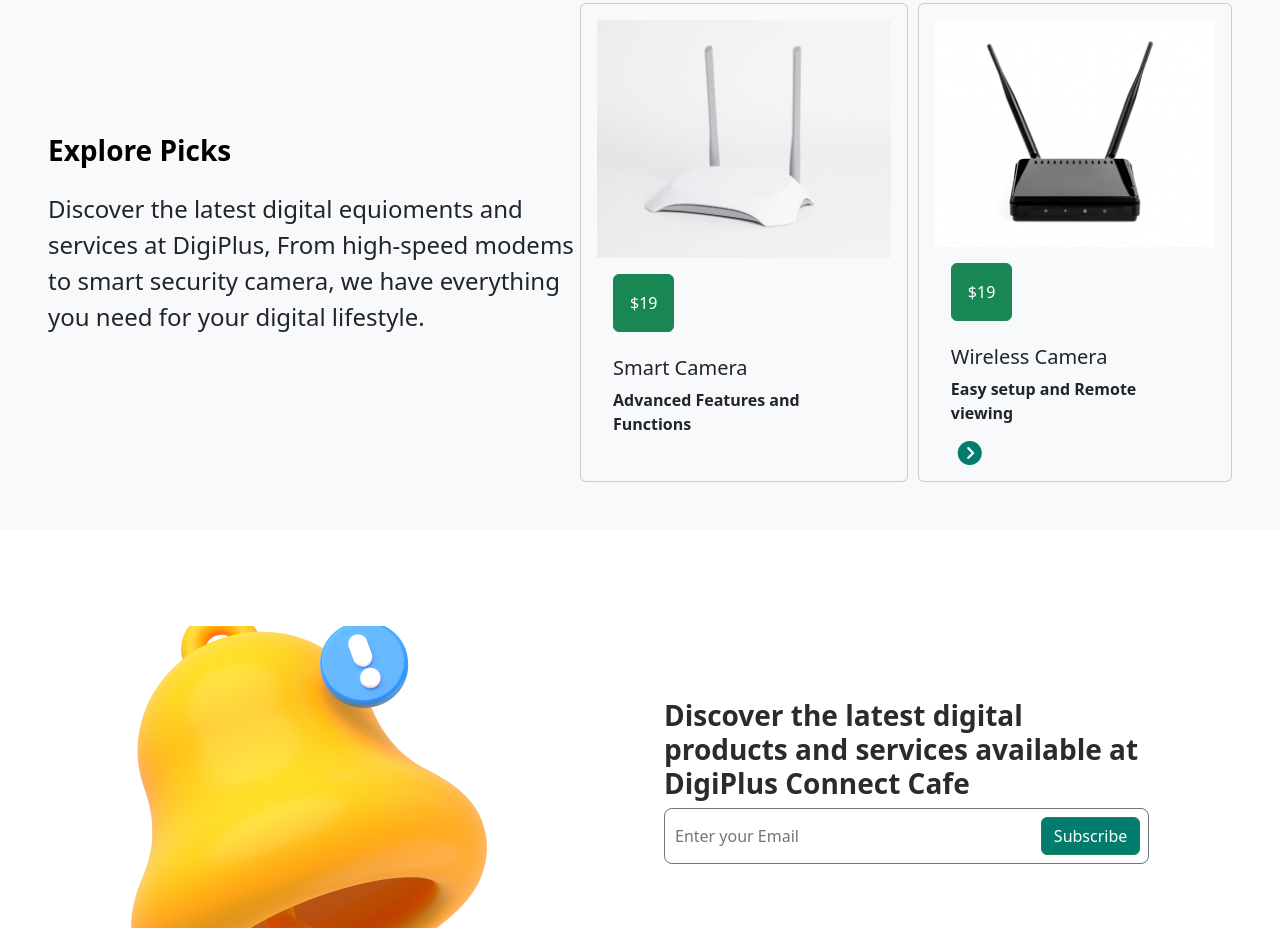
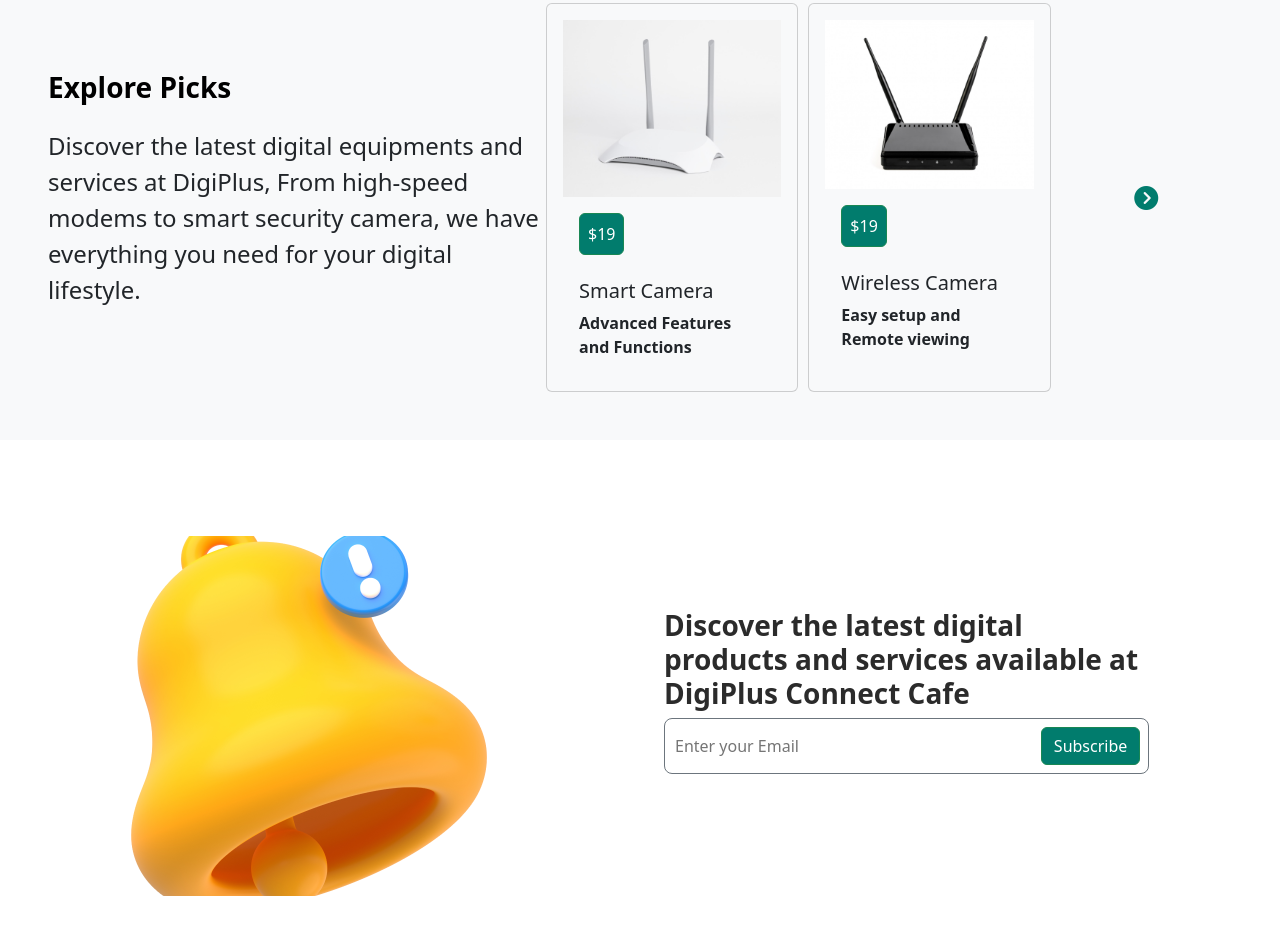
Before and after one commit to Onadotun/Digiplus, a plain HTML site: page index.html in a window 1280 px wide. Shown: the part 1914-2842 px from the top of the page. Drawn offline with nearby package versions, Linux system fonts and the light colour scheme.

Commit message:
Digiplus landing page

```diff
--- a/index.html
+++ b/index.html
@@ -602,8 +602,8 @@
           Explore Picks
         </h3>
 
-        <p class="fs-4" style="font-weight: 400">
-          Discover the latest digital equioments and services at DigiPlus, From
+        <p class="fs-4" style="font-weight: 400; font-size: 1rem">
+          Discover the latest digital equipments and services at DigiPlus, From
           high-speed modems to smart security camera, we have everything you
           need for your digital lifestyle.
         </p>
@@ -617,7 +617,12 @@
             alt="staged-price"
           />
           <div class="card-body">
-            <a href="#" class="btn btn-success mb-4 p-md-3">$19</a>
+            <a
+              href="#"
+              class="btn btn-success mb-4 p-md-2"
+              style="background-color: #017c6d; color: #fff"
+              >$19</a
+            >
             <h5 class="card-title">Smart Camera</h5>
             <p class="card-text fw-semibold">Advanced Features and Functions</p>
           </div>
@@ -630,9 +635,17 @@
             alt="staged-price"
           />
           <div class="card-body">
-            <a href="#" class="btn btn-success mb-4 p-md-3">$19</a>
-            <h5 class="card-title">Wireless Camera</h5>
-            <p class="card-text fw-semibold">Easy setup and Remote viewing</p>
+            <a
+              href="#"
+              class="btn btn-success mb-4 p-md-2"
+              style="background-color: #017c6d; color: #fff"
+              >$19</a
+            >
+            <h5 class="card-title" style="font-weight: 500">Wireless Camera</h5>
+            <p class="card-text fw-semibold" style="font-weight: 500">
+              Easy setup and Remote viewing
+            </p>
+          </div>
         </div>
         <div
           class="col-12 col-md-3 mb-3 mb-md-0 d-flex align-items-center justify-content-center"
@@ -641,7 +654,6 @@
             class="fa-solid fa-circle-chevron-right"
             style="font-size: 24px; color: #017c6d"
           ></i>
-          </div>
         </div>
       </div>
     </section>
```
Lines whose indentation alone changed are shown as unchanged.
